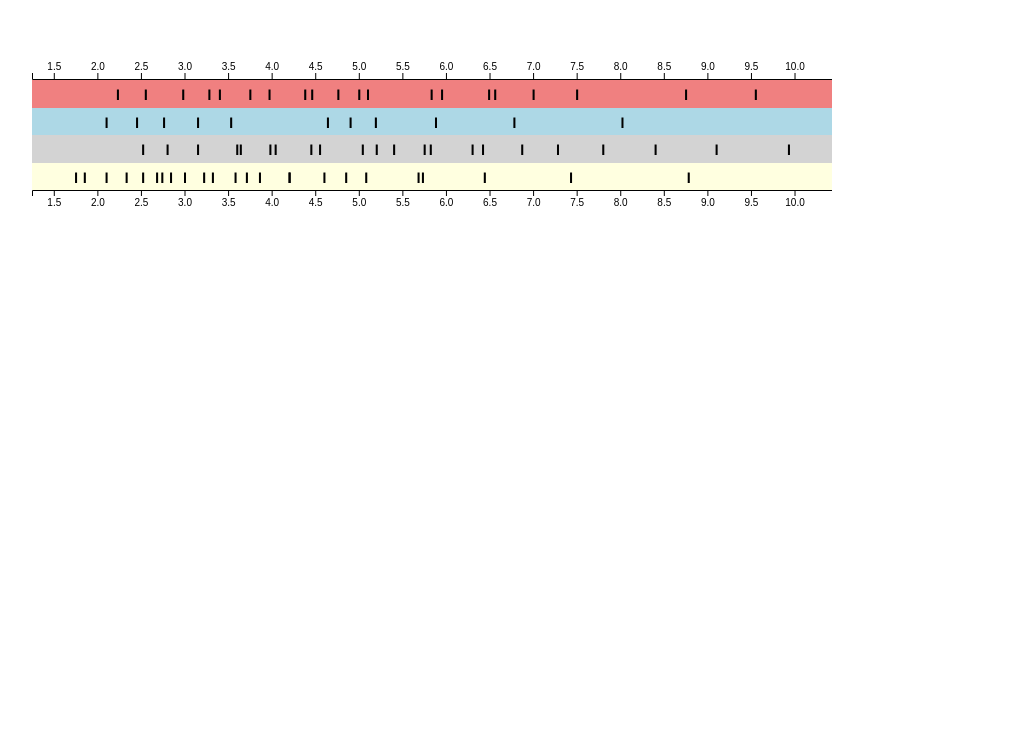
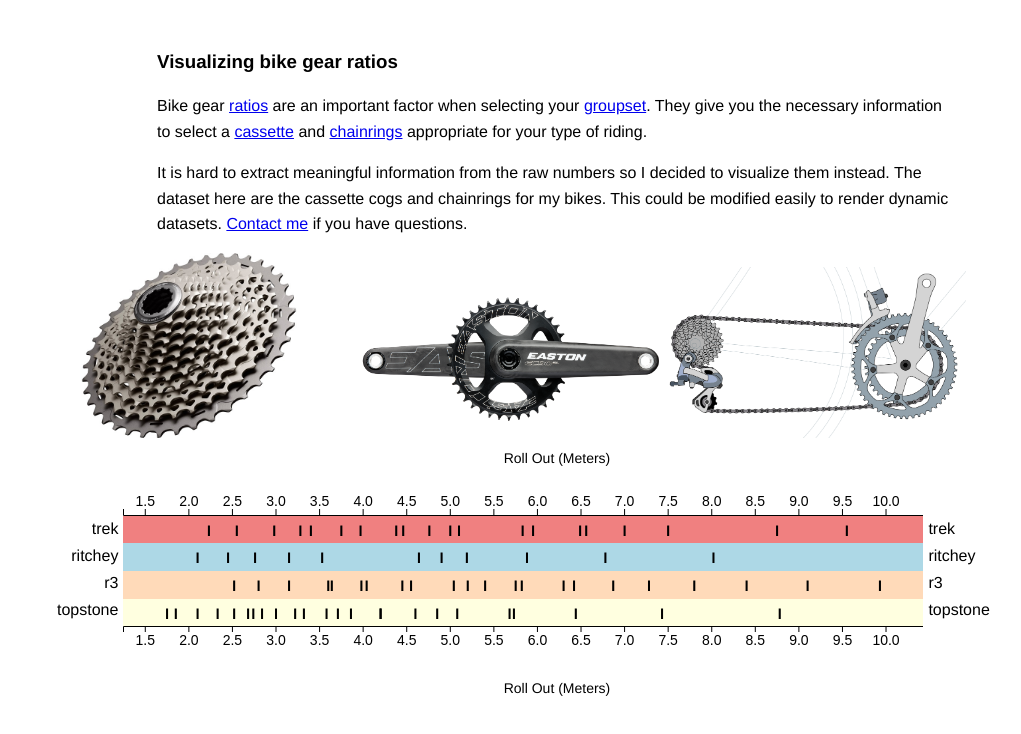
Before and after one commit to drio/gear_ratios, a website built with webpack: page src/index.html in a window 1280 px wide. Shown: the whole page, without its empty margins (83-1104 px from the left). Built offline with nearby package versions, Linux system fonts and the light colour scheme.

Commit message:
adding intro

```diff
--- a/src/css/style.css
+++ b/src/css/style.css
@@ -6,34 +6,54 @@ body {
 	margin-bottom: 50px;
 }
 
-pre {
-	padding-left: 20px;
-	font-size: 14px;
+img {
+  width: 300px;
 }
 
-.main-container {
+#main-container {
   margin: auto;
-  width: 800px;
+  width: 1000px;
   position: relative;
-  padding-right: 250px;
+  border: 0px solid black;
+  display: flex;
+  flex-wrap: wrap;
 }
 
-#viz-histogram-container {
-  /*display: block;*/
-  /*padding: 10px;*/
-	display: flex;
-  flex-wrap: wrap;
-	flex-grow: 0;
-	justify-content: left;
-  border: 0px solid grey;
-	width: 900px;
-  margin-top: 0px;
+#intro {
+  width: 80%;
 }
 
-.viz {
-  /*display: block;*/
-  /*padding: 10px;*/
-  border: 4px solid black;
+.intro-columns {
+  width: 10%;
+}
+
+.label {
+  width: 100%;
+  height: 20px;
+  text-align: center;
+  font-size: 14px;
+}
+
+#bike-label-column {
+  width: 100px;
+}
+
+.name {
+  vertical-align: middle;
+  border: 0px solid red;
+  height: 27px;
+  color: black;
+  font-size: 16px;
+}
+
+.left-column {
+  text-align: right;
+  padding-right: 5px;
+}
+
+.right-column {
+  padding-left: 5px;
+  text-align: left;
 }
 
 .axis {
@@ -41,5 +61,6 @@ pre {
   height: 50px;
 }
 
-.axis-top {
+.tick {
+  font-size: 14px;
 }
--- a/src/index.html
+++ b/src/index.html
@@ -4,15 +4,66 @@
     <title>drd</title>
   </head>
   <body>
-<div class="main-container">
+    <div id="main-container">
 
-  <div id="axis-top" class="axis axis-top"></div>
-  <div id="viz0"></div>
-  <div id="viz1"></div>
-  <div id="viz2"></div>
-  <div id="viz3"></div>
-  <div id="axis-bottom" class="axis"></div>
+      <div class="intro-columns"></div>
+      <div id="intro">
+        <h3>Visualizing bike gear ratios</h3>
+        <p>
 
-</div>
+          Bike gear <a
+          href="https://cyclingtips.com/2017/11/understanding-bicycle-gear-ratios-why-they-matter/">ratios</a>
+          are an important factor when selecting your <a
+          href="https://cyclingtips.com/2018/05/how-to-handle-a-custom-bike-build-2/">groupset</a>.
+          They give you the necessary information to select a <a
+          href="https://www.rei.com/learn/expert-advice/change-bike-cassette.html">cassette</a>
+          and <a
+          href="https://www.rei.com/learn/expert-advice/change-bike-chainrings.html">chainrings</a> appropriate
+          for your type of riding.
+          </p>
+
+          <p>
+          It is hard to extract meaningful information from the raw numbers
+          so I decided to visualize them instead.  The dataset here are the
+          cassette cogs and chainrings for my bikes. This could be modified
+          easily to render dynamic datasets. <a href="https://drio.org">Contact
+          me</a> if you have questions.
+          </p>
+
+      </div>
+      <div class="intro-columns"></div>
+
+      <div id="photos">
+        <img src="/src/assets/cassette.jpeg">
+        <img src="/src/assets/chainring.png">
+        <img src="/src/assets/drivetrain.png">
+      </div>
+
+      <div id="top-label" class="label">Roll Out (Meters) </div>
+
+      <div id="column-right" class="bike-label-column left-column">
+        <div class="axis"></div>
+        <div id="bike-names-container-left"></div>
+        <div class="axis"></div>
+      </div>
+
+      <div id="viz-container">
+        <div id="axis-top" class="axis axis-top"></div>
+        <div id="viz0" class="viz"></div>
+        <div id="viz1" class="viz"></div>
+        <div id="viz2" class="viz"></div>
+        <div id="viz3" class="viz"></div>
+        <div id="axis-bottom" class="axis"></div>
+      </div>
+
+      <div id="column-right" class="bike-label-column right-column">
+        <div class="axis"></div>
+        <div id="bike-names-container-right"></div>
+        <div class="axis"></div>
+      </div>
+
+      <div id="bottom-label" class="label">Roll Out (Meters) </div>
+
+    </div>
   </body>
 </html>
--- a/src/js/app.js
+++ b/src/js/app.js
@@ -1,6 +1,7 @@
 import {csv} from 'd3-fetch';
 import {keys, pick, merge} from 'lodash';
 import { axisBottom, axisTop } from 'd3-axis';
+import { select, selectAll } from 'd3-selection';
 
 import '../css/style.css';
 import {viz, addAxis, genScaleX} from './viz';
@@ -41,7 +42,18 @@ window.onload = () => {
   const bikes = addRollOuts(BIKES);
   const minMax = minMaxRollOuts(bikes);
   const xScale = genScaleX(minMax, width);
-  const bgColors = ["lightcoral", "lightblue", "lightgrey", "lightyellow"];
+  const bgColors = ["lightcoral", "lightblue", "peachpuff", "lightyellow"];
+
+  ["#bike-names-container-left", "#bike-names-container-right"].forEach(selName => {
+    select(selName)
+      .selectAll("div")
+      .data(BIKES)
+      .enter()
+        .append('div')
+        .attr('class', 'name')
+        .attr('id', (d, i) => 'bike' + i)
+        .html((d) => d.name);
+  });
 
   bikes.forEach((b, idx) => {
     viz({
```
Also changed, not shown: src/assets/cassette.jpeg (added), src/assets/chainring.png (added), src/assets/drivetrain.png (added).
